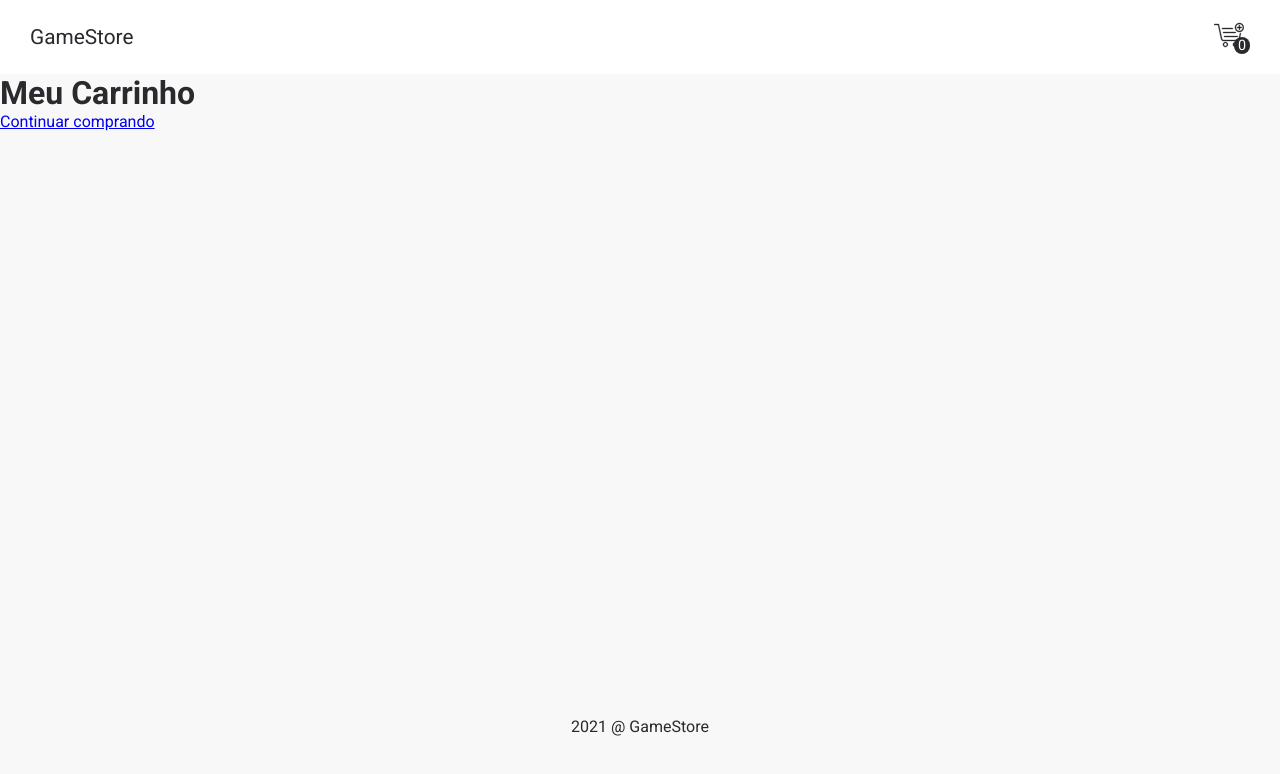
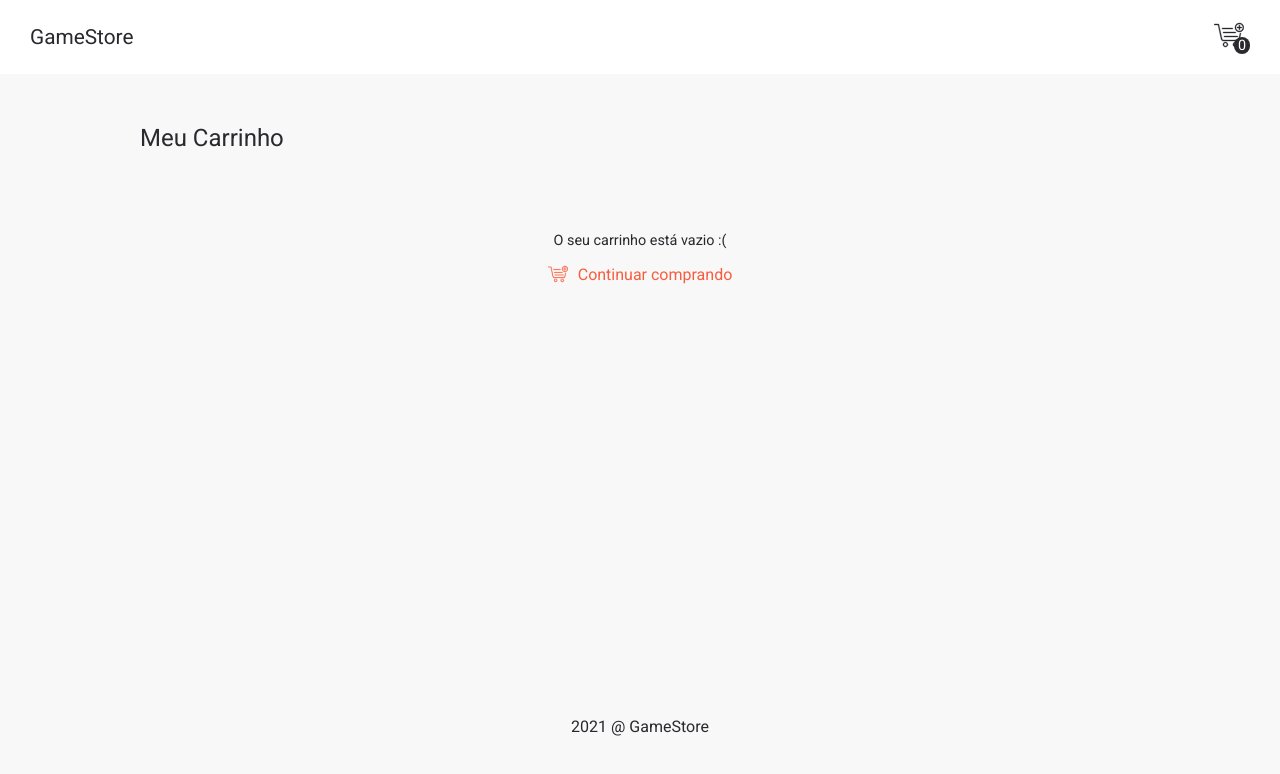
Before and after one commit to weversonneri/desafio-react, a React (Create React App) app: page /checkout in a window 1280 px wide. Shown: the top 774 px of the page. Built offline with nearby package versions, Linux system fonts and the light colour scheme.

Commit message:
:sparkles: create summary card
summary card component to display cart values

```diff
--- a/src/components/NavBar/index.js
+++ b/src/components/NavBar/index.js
@@ -26,7 +26,10 @@ export function NavBar() {
           title="Carrinho"
           onClick={() => { history.push('/checkout') }}
         />
-        <span className="cart-quantity"> {cart.length} </span>
+        <span
+          onClick={() => { history.push('/checkout') }}
+          className="cart-quantity"
+        > {cart.length} </span>
       </div>
     </nav>
   )
--- a/src/pages/Checkout/index.js
+++ b/src/pages/Checkout/index.js
@@ -1,35 +1,102 @@
 import React from 'react';
-import { Link } from 'react-router-dom';
+import { Link, useHistory } from 'react-router-dom';
 
 import { NavBar } from "../../components/NavBar";
 import { Footer } from "../../components/Footer";
 
 import './styles.css';
 
-import images from '../../assets/call-of-duty-infinite-warfare.png';
+import { ReactComponent as CartIcon } from '../../assets/cart-icon.svg';
+
 import { CheckoutProductsCard } from '../../components/CheckoutProductsCard';
 import { useCart } from '../../context/cart';
+import { SummaryCard } from '../../components/SummaryCard';
 
 export function Checkout() {
-  const { cart, uniqueProduct } = useCart();
+  const {
+    cart,
+    uniqueProduct,
+    addToCart,
+    removeSigleFromCart,
+    removeItemFromCart,
+    cartQuantityOfItem,
+    cartSubTotalPrice,
+    shipping,
+    cleanCart,
+    shippingFree
+  } = useCart();
+
+  const history = useHistory();
+
+  function handleSubmit() {
+    cleanCart();
+    alert('Pedido realizado com sucesso!');
+    history.push('/');
+  }
+
+  function handleCleanCart() {
+    if (
+      window.confirm('Você tem certeza que deseja remover todos os jogos de seu carrinho?')
+    ) {
+      cleanCart();
+    }
+  }
 
   return (
     <div className="checkout-page-container">
       <NavBar />
+      <div className="checkout-container">
+        <h1 className="checkout-title">Meu Carrinho</h1>
+        {cart.length < 1 ?
+          <div className="checkout-empty">
+            <p>O seu carrinho está vazio :(</p>
+            <Link to="/" className="checkout-empty-link">
+              <span>
+                <CartIcon className="checkout-empty-icon" />
+                Continuar comprando
+              </span>
+            </Link>
+          </div>
+          :
+          <>
             <div className="checkout-content">
-        <h1>Meu Carrinho</h1>
-        <Link to="/">Continuar comprando</Link>
               <div className="checkout-card-wrapper">
                 {uniqueProduct(cart).map((product) => (
                   <CheckoutProductsCard
                     key={product.id}
-              image={images}
                     {...product}
+                    addToCart={() => addToCart(product)}
+                    cartQuantityOfItem={cartQuantityOfItem}
+                    removeSigleFromCart={() => removeSigleFromCart(product)}
+                    removeItemFromCart={() => removeItemFromCart(product)}
                   />
                 ))}
               </div>
-        <div className="summary-card">
+              <div className="summary-container">
+                <SummaryCard
+                  cartSubTotalPrice={cartSubTotalPrice}
+                  quantityOfItens={cart.length}
+                  shipping={shipping}
+                  shippingFree={shippingFree}
+                />
+                <div className="summary-conclusion-container">
+                  <button
+                    onClick={handleSubmit}
+                    className="summary-btn-conclusion">
+                    Fechar Pedido
+                  </button>
+
+                  <button
+                    onClick={handleCleanCart}
+                    className="summary-btn-clean-cart">
+                    Limpar Carrinho x
+                  </button>
+
                 </div>
+              </div>
+            </div>
+          </>
+        }
       </div>
       <Footer />
     </div >
--- a/src/pages/Checkout/styles.css
+++ b/src/pages/Checkout/styles.css
@@ -4,21 +4,119 @@
   min-height: 100vh;
 }
 
+.checkout-title {
+  font-size: 1.5rem;
+  font-weight: 400;
+}
+
+.checkout-empty{
+  text-align: center;
+  margin-top: 80px;
+}
+
+.checkout-empty p {
+  font-size: 0.9rem;
+}
+
+.checkout-empty-link {
+  text-decoration: none;
+  color: #F95D3F;
+}
+
+.checkout-empty span {
+  display: flex;
+  align-items: center;
+  justify-content: center;
+
+  margin-top: 15px;
+}
+
+.checkout-empty-icon {
+  width: 20px;
+  height: 20px;
+  margin-right: 10px;
+
+  fill:#F95D3F;
+  stroke: #F95D3F;
+}
+
+.checkout-container {
+  flex: 1;
+  width: 90%;
+  max-width: 1000px;
+  margin: 50px auto;
+}
+
 .checkout-content {
-  flex: 1;
+  margin: 2rem 0;
+  display: grid;
+  grid-template-columns: minmax(300px, 1fr);
+  gap: 2rem;
+  justify-content: start;
 }
 
 .checkout-card-wrapper {
-  margin: 2rem;
   display: grid;
   gap: 1rem;
   grid-template-columns: 1fr;
   justify-content: center;
 }
+
+.summary-container {
+  height: 130px;
+}
+
+.summary-conclusion-container {
+  margin-top: 20px;
+  display: flex;
+  flex-direction: column;
+}
+
+.summary-btn-conclusion {
+  color: white;
+  width: 100%;
+  padding: 8px;
+  border-radius: 5px;
+  border-style: none;
+  box-shadow: 0px 2px 5px 0px #b0bec5;
+  background: #42A00A;
+  cursor: pointer;
+}
+
+.summary-btn-conclusion:hover {
+  background: #378609;
+}
+
+.summary-btn-clean-cart {
+  color: #999999;
+  font-size: 0.8rem;
+  border-style: none;
+  background: transparent;
+  cursor: pointer;
+  margin-top: 20px;
+  text-align: end;
+}
+
+.summary-btn-clean-cart:hover {
+color: #F95D3F;
+}
 /* Responsive */
 
-@media screen and (min-width: 640px) {
+ @media screen and (min-width: 900px) {
+  .checkout-content {
+    display: grid;
+    gap: 1rem;
+    grid-template-columns: 3fr 1fr;
+    justify-content: center;
+  }
+
   .checkout-card-wrapper {
-    grid-template-columns: repeat(auto-fit, minmax(14rem, 16rem));
+    flex: 1;
   }
+
+  .summary-container {
+    width: 300px;
+    height: 130px;
+  }
+
 }
```
Lines whose indentation alone changed are shown as unchanged.
